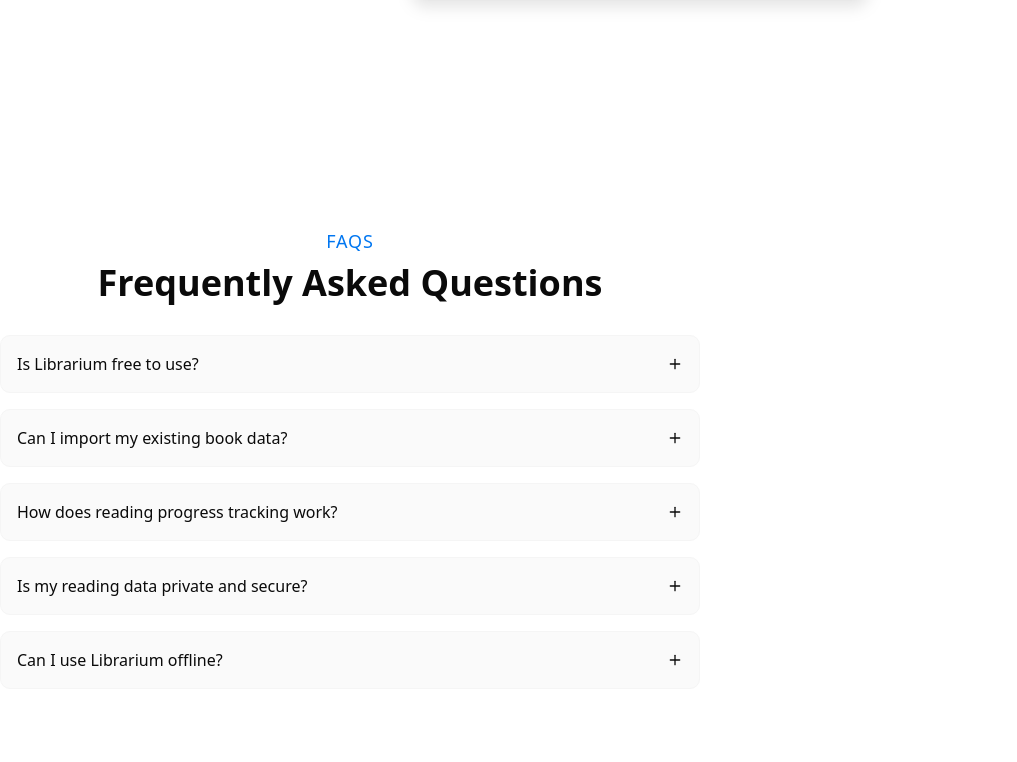
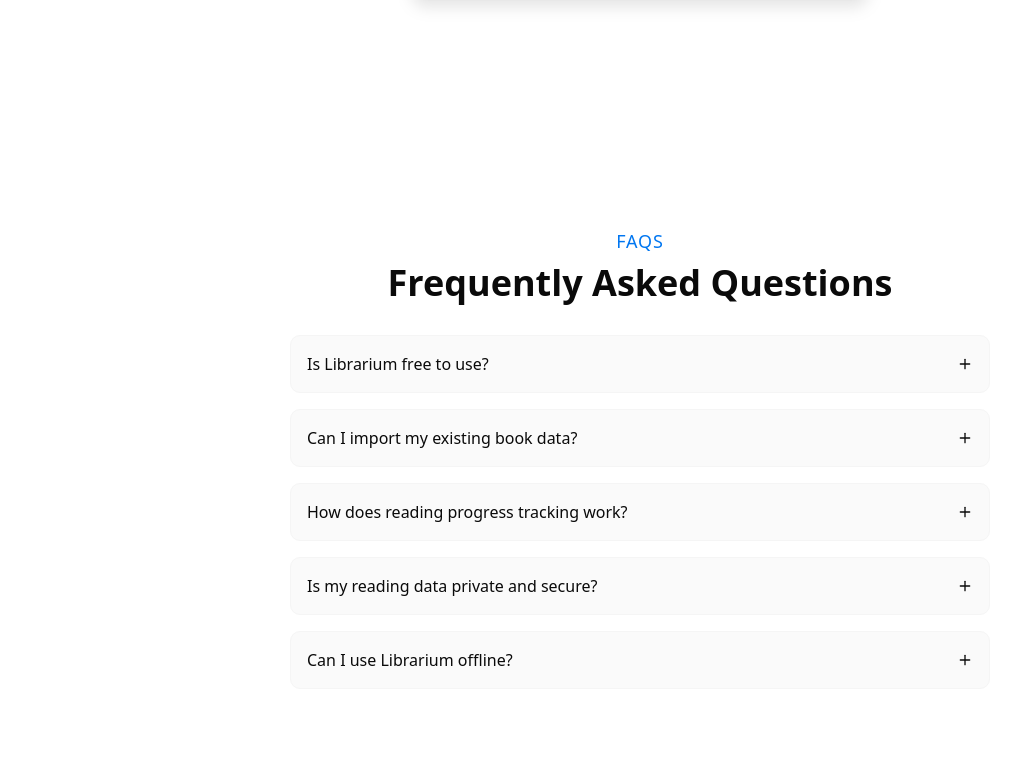
Before and after one commit to andersbekkevard/librarium-app, a Next.js app: page / in a window 1280 px wide. Shown: the part 6018-6780 px from the top of the page, without its empty margins (0-1017 px from the left). Built offline with nearby package versions, Linux system fonts and the light colour scheme; no server answers.

Commit message:
center faq

```diff
--- a/src/components/landing/sections/faq.tsx
+++ b/src/components/landing/sections/faq.tsx
@@ -45,7 +45,7 @@
 
 export const FAQSection = () => {
   return (
-    <section id="faq" className="container md:w-[700px] py-24 sm:py-32">
+    <section id="faq" className="container mx-auto md:w-[700px] py-24 sm:py-32">
       <div className="text-center mb-8">
         <h2 className={`text-lg ${BRAND_CLASSES.primary.text} text-center mb-2 tracking-wider`}>
           FAQS
```
